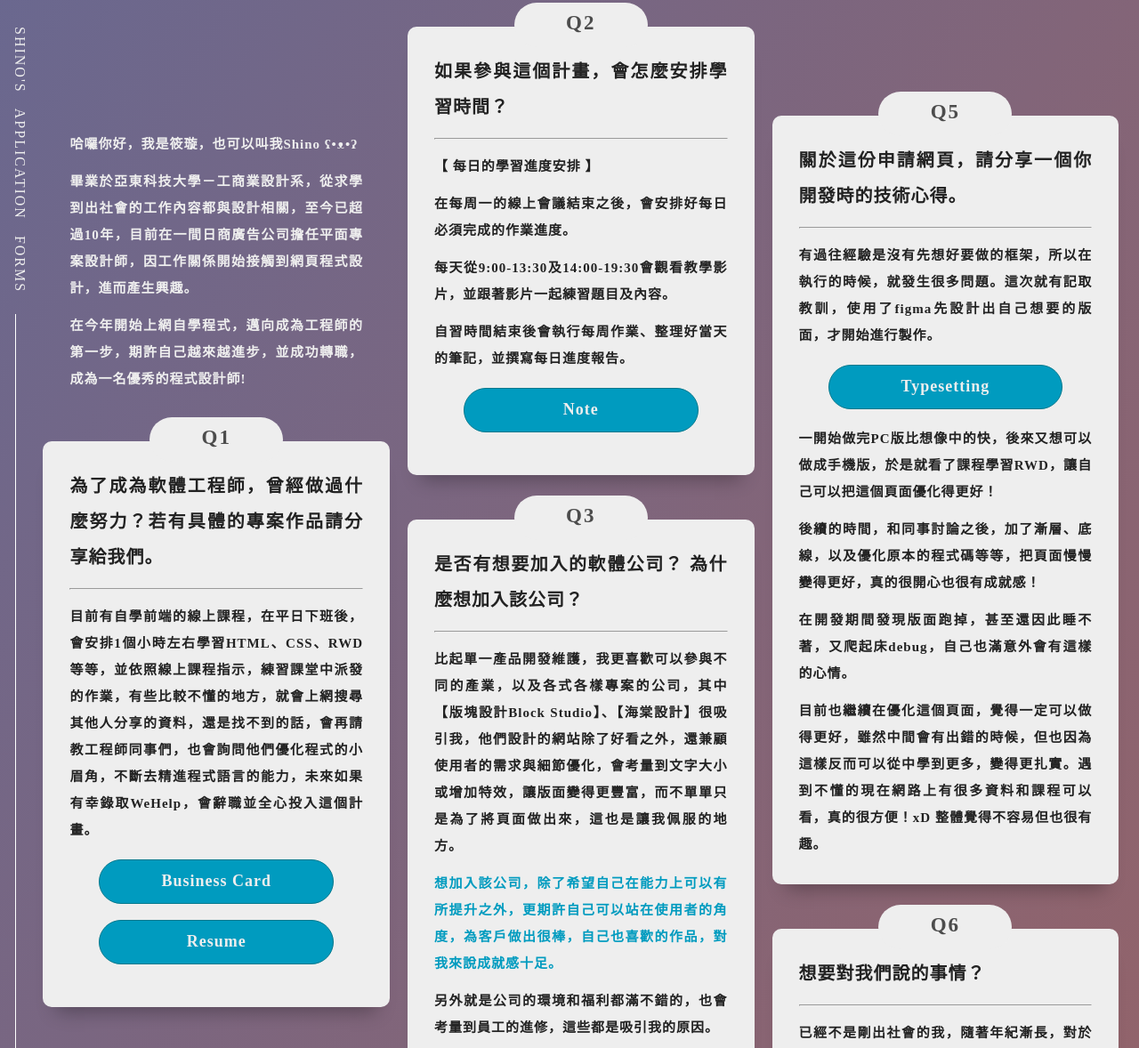
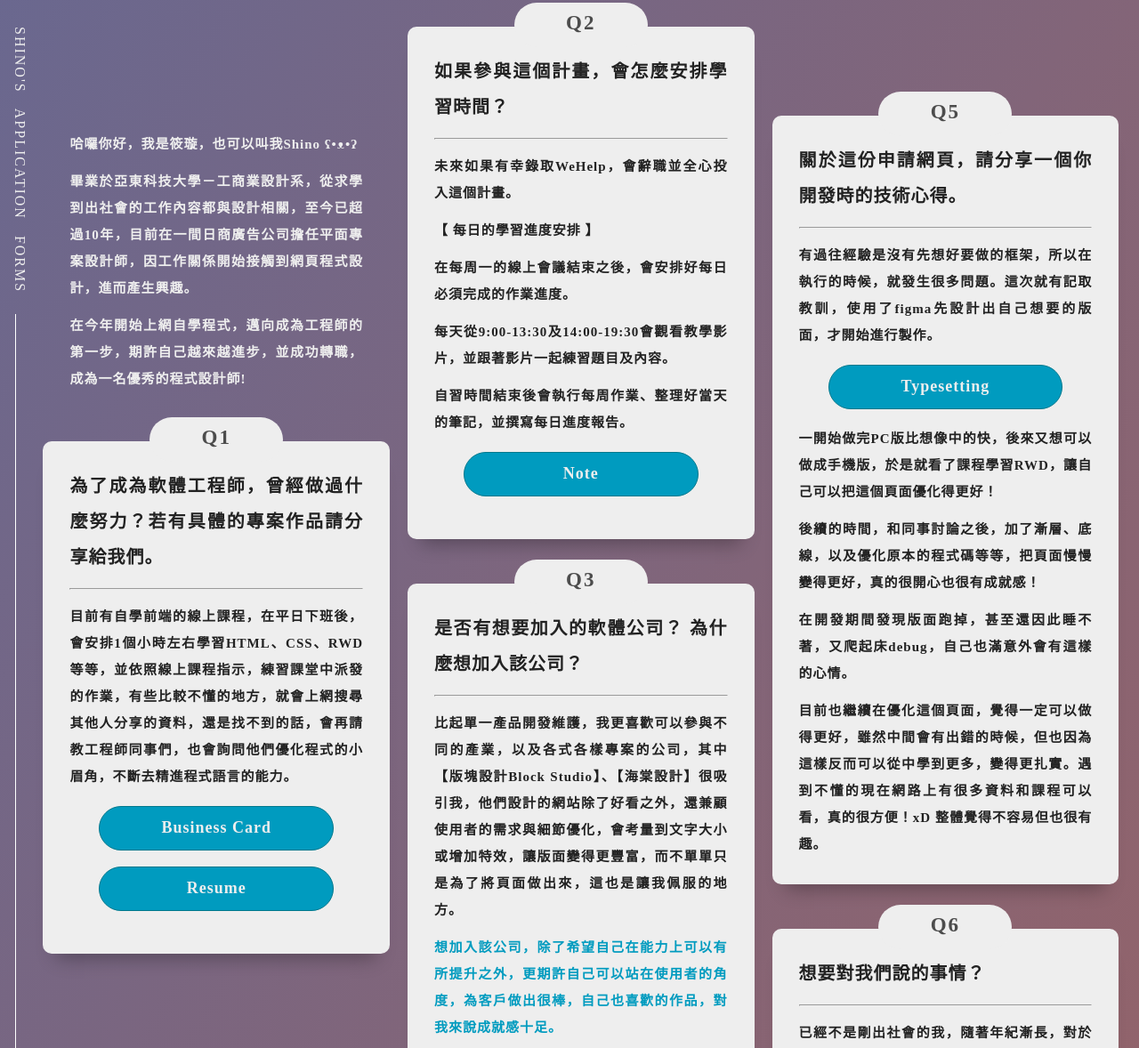
Before and after one commit to shinoshyun/Application-Forms, a plain HTML site: page index.html in a window 1280 px wide. Shown: the part 98-1276 px from the top of the page at 89% size. Drawn offline with Linux system fonts and the light colour scheme.

Commit message:
Update index.html

```diff
--- a/index.html
+++ b/index.html
@@ -26,7 +26,7 @@
                 <div>為了成為軟體工程師，曾經做過什麼努力？若有具體的專案作品請分享給我們。</div>
                 </div>
                 <hr>
-                   <p>目前有自學前端的線上課程，在平日下班後，會安排1個小時左右學習HTML、CSS、RWD等等，並依照線上課程指示，練習課堂中派發的作業，有些比較不懂的地方，就會上網搜尋其他人分享的資料，還是找不到的話，會再請教工程師同事們，也會詢問他們優化程式的小眉角，不斷去精進程式語言的能力，未來如果有幸錄取WeHelp，會辭職並全心投入這個計畫。</p>
+                   <p>目前有自學前端的線上課程，在平日下班後，會安排1個小時左右學習HTML、CSS、RWD等等，並依照線上課程指示，練習課堂中派發的作業，有些比較不懂的地方，就會上網搜尋其他人分享的資料，還是找不到的話，會再請教工程師同事們，也會詢問他們優化程式的小眉角，不斷去精進程式語言的能力。</p>
                         <a href="https://codepen.io/Shyun67/pen/zYvYXON" class="btn" target="_blank">Business Card</a>
                         <a href="https://codepen.io/Shyun67/pen/NWXoYKY" class="btn"target="_blank">Resume</a>
 
@@ -41,6 +41,7 @@
                 </div>
 
                 <hr>
+                <p>未來如果有幸錄取WeHelp，會辭職並全心投入這個計畫。</p>
                 <p>【 每日的學習進度安排 】</p>
                 <p>在每周一的線上會議結束之後，會安排好每日必須完成的作業進度。</p>
                 <p>每天從9:00-13:30及14:00-19:30會觀看教學影片，並跟著影片一起練習題目及內容。</p>
```
